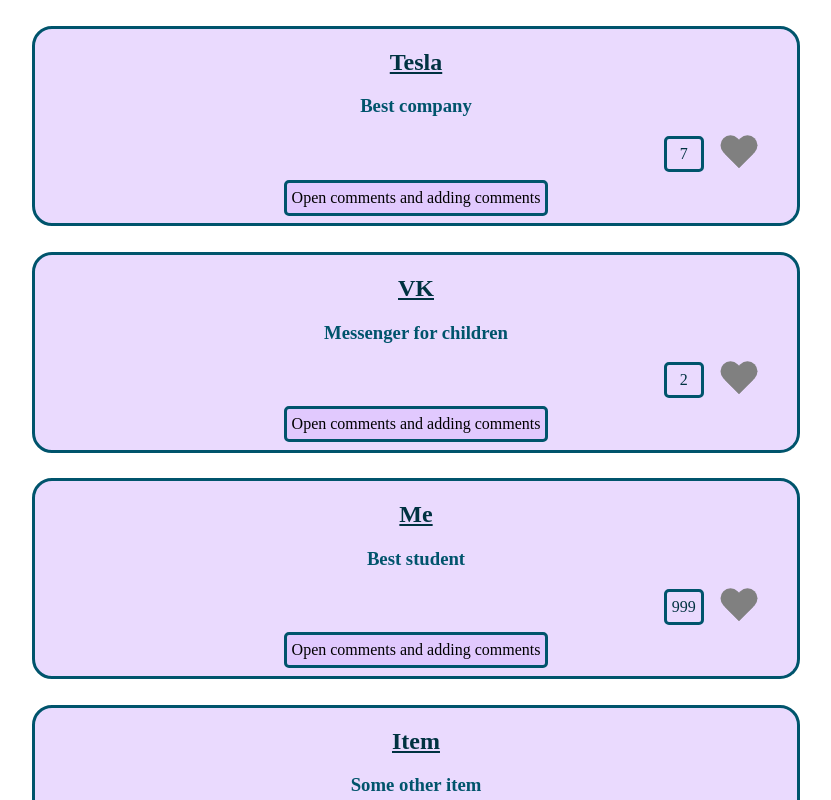
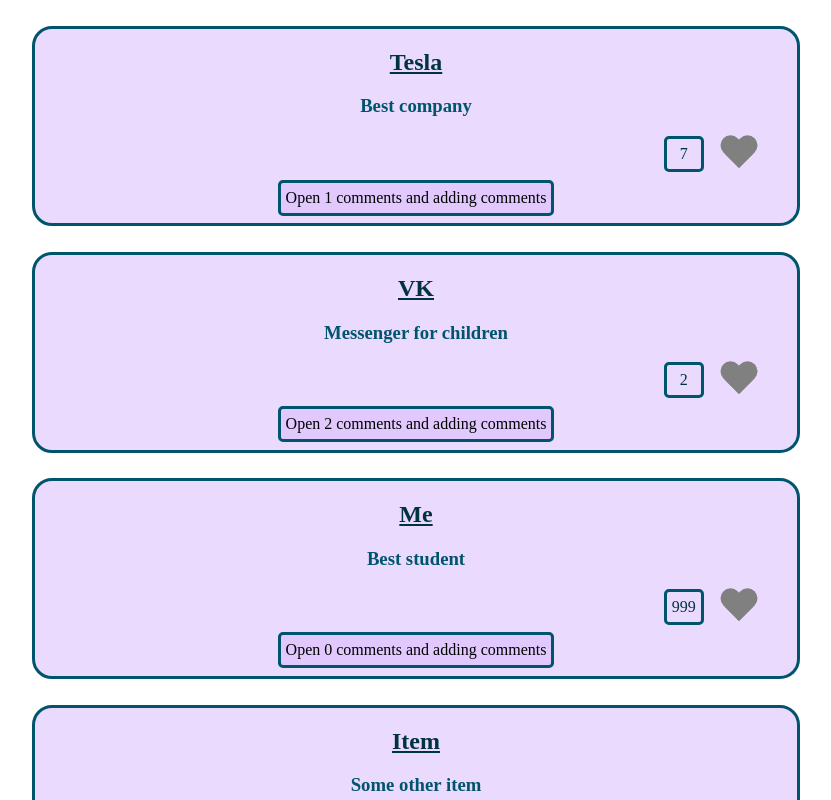
Before and after one commit to lneledova/react_course_homework, a React (Create React App) app: page / in a window 1280 px wide. Shown: the top 800 px of the page, without its empty margins (224-1055 px from the left). Built offline with nearby package versions, Linux system fonts and the light colour scheme.

Commit message:
add count of comments to card before open the comments

```diff
--- a/src/components/card/card.jsx
+++ b/src/components/card/card.jsx
@@ -13,7 +13,10 @@
         color: "gray"
     })
 
-    const [showComments, setShowComments] = useState(-1)
+    const [commentsInfo, setCommentsInfo] = useState({
+        show: -1,
+        count: commentsCount
+    })
 
 
     const likeDislike = () => {
@@ -25,7 +28,18 @@
     }
 
     const openComments = () => {
-        setShowComments(showComments * (-1))
+        setCommentsInfo(oldCommentsInfo => ({
+            show: (-1) * oldCommentsInfo.show,
+            count: commentsCount
+        }))
+    }
+
+    const changeSize = (value) => {
+        setCommentsInfo({
+                show: commentsInfo.show,
+                count: commentsInfo.count + value
+            }
+        )
     }
 
 
@@ -42,15 +56,21 @@
 
 
                     <div className={s.openButton} onClick={openComments}>
-                        { showComments < 0 ?
-                           <p> Open comments and adding comments </p>
-                            :
-                            <p> Close comments </p>
-                        }
+                        <p>
+                            {commentsInfo.show < 0
+                                ? 'Open ' + commentsInfo.count + ' comments and adding comments'
+                                : 'Close comments'
+                            }
+                        </p>
                     </div>
 
 
-                {(showComments > 0) && <Comments articleId={articleId} commentsCount={commentsCount} /> }
+                {(commentsInfo.show > 0) &&
+                    <Comments
+                        articleId={articleId}
+                        commentsCount={commentsCount}
+                        changeSize={changeSize}
+                /> }
 
             </div>
         </>
--- a/src/components/comments/comments.jsx
+++ b/src/components/comments/comments.jsx
@@ -5,7 +5,7 @@
 
 import {getComments} from '../../loaders_data/get-comments-by-article.js'
 
-export function Comments({articleId, commentsCount}) {
+export function Comments({articleId, commentsCount, changeSize}) {
     const [comments, setComments] = useState(null)
     const [commentsSize, setCommentsSize] = useState(commentsCount)
     const [comment, setComment] = useState({
@@ -28,6 +28,7 @@
     const deleteComment = (delete_id) => {
         setComments([...comments.filter(({commentId}) => commentId !== delete_id)])
         setCommentsSize(commentsSize - 1)
+        changeSize(-1)
     }
 
     const addComment = () => {
@@ -38,6 +39,7 @@
         const newComment = {...comment}
         setComments([...comments, newComment])
         setCommentsSize(commentsSize + 1)
+        changeSize(1)
     }
 
     const setAuthor = event => {
```
